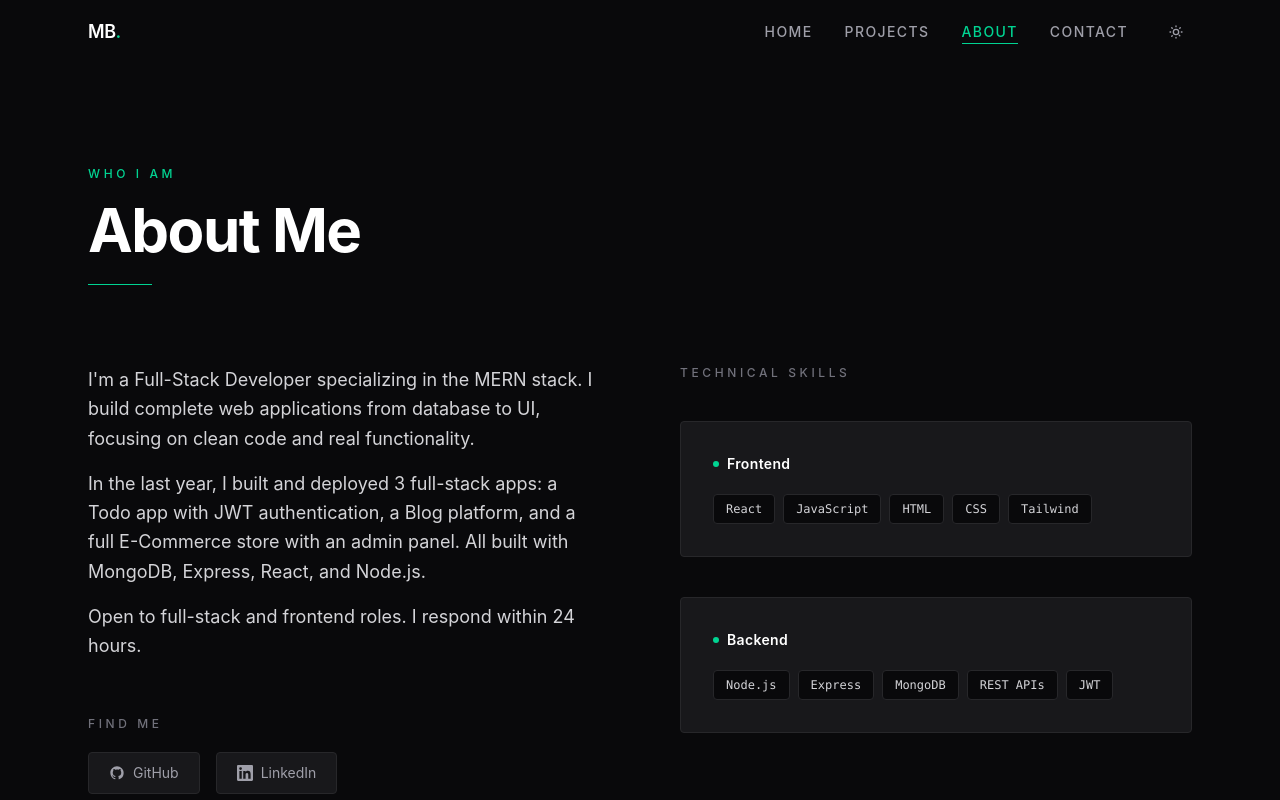
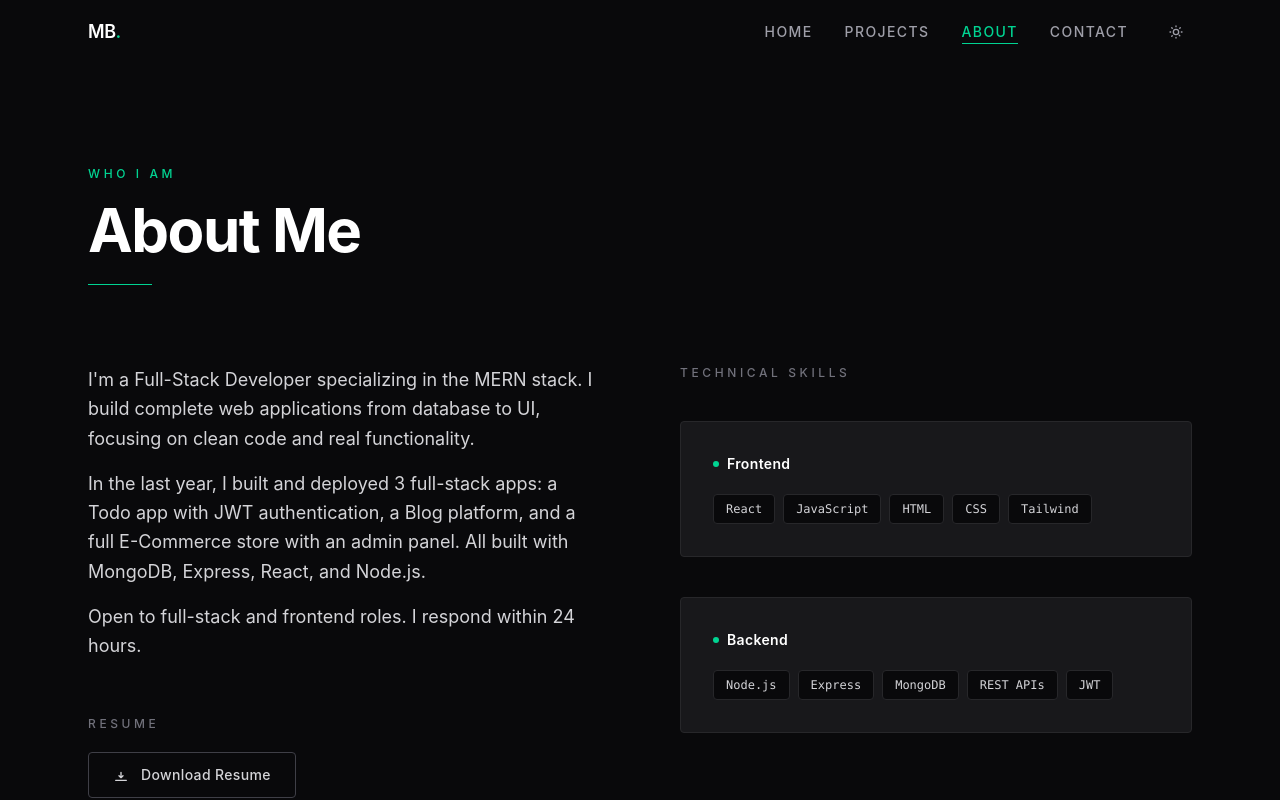
Before and after one commit to MuqtasidBhatti/portfolio-frontend, a React app: page /about in a window 1280 px wide. Shown: the top 800 px of the page. Built offline with nearby package versions, Linux system fonts and the light colour scheme; the HTML template or start-up script is replaced by a standard one.

Commit message:
feat: add resume download section to About page

```diff
--- a/src/pages/About.jsx
+++ b/src/pages/About.jsx
@@ -43,11 +43,11 @@ const About = () => {
                         </section>
 
                         {/* Resume */}
-                        {/* <section>
+                        <section>
                             <h3 className="text-xs tracking-[0.3em] uppercase font-medium text-zinc-500 mb-5">
                                 Resume
                             </h3>
-
+                            <a
                                 href="/resume.pdf"
                                 download
                                 className="inline-flex items-center gap-3 px-6 py-3 border border-zinc-300 dark:border-zinc-700 text-zinc-600 dark:text-zinc-300 text-sm font-medium tracking-wide rounded-sm hover:border-emerald-400 hover:text-emerald-400 transition-all duration-200 group"
@@ -67,7 +67,7 @@ const About = () => {
                                 </svg>
                                 Download Resume
                             </a>
-                        </section> */}
+                        </section>
 
                         {/* Social Links */}
                         <section>
```
Also changed, not shown: 1 other file (tests, documents, lock files or other folders).
